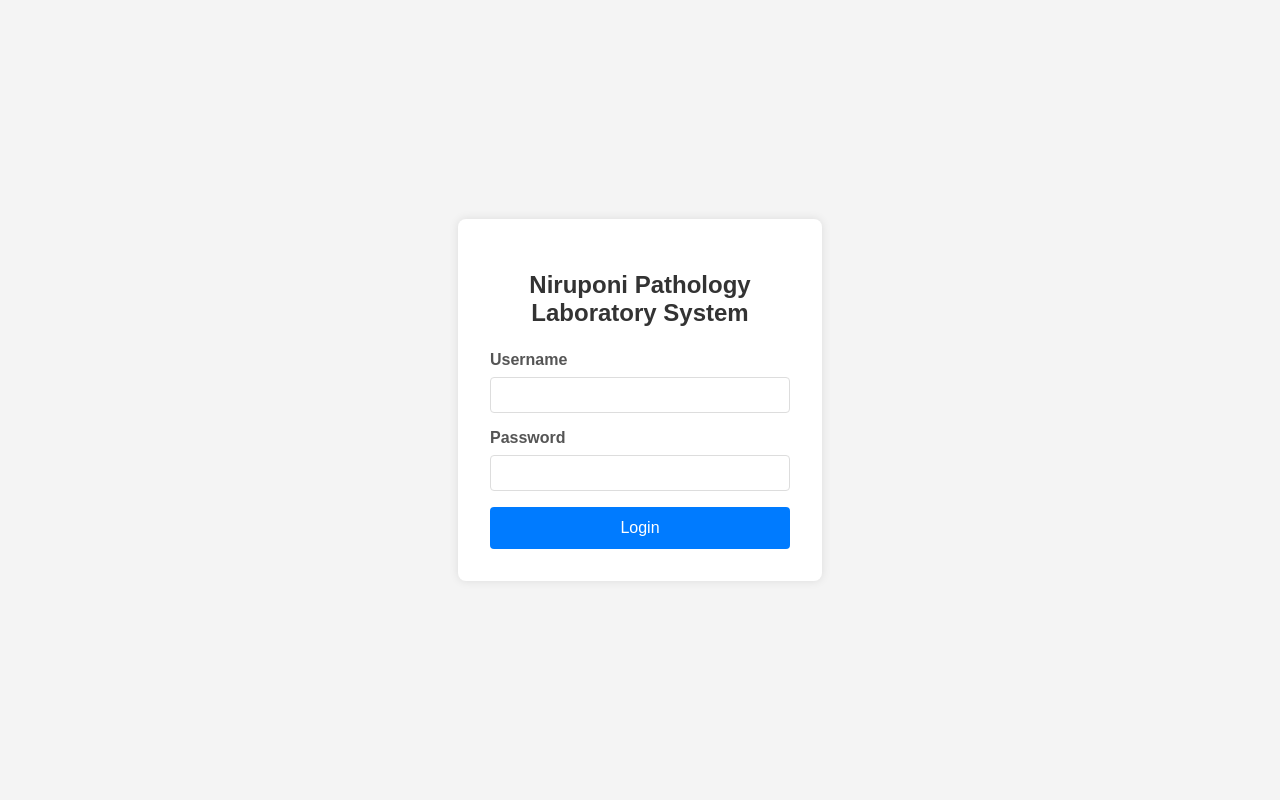
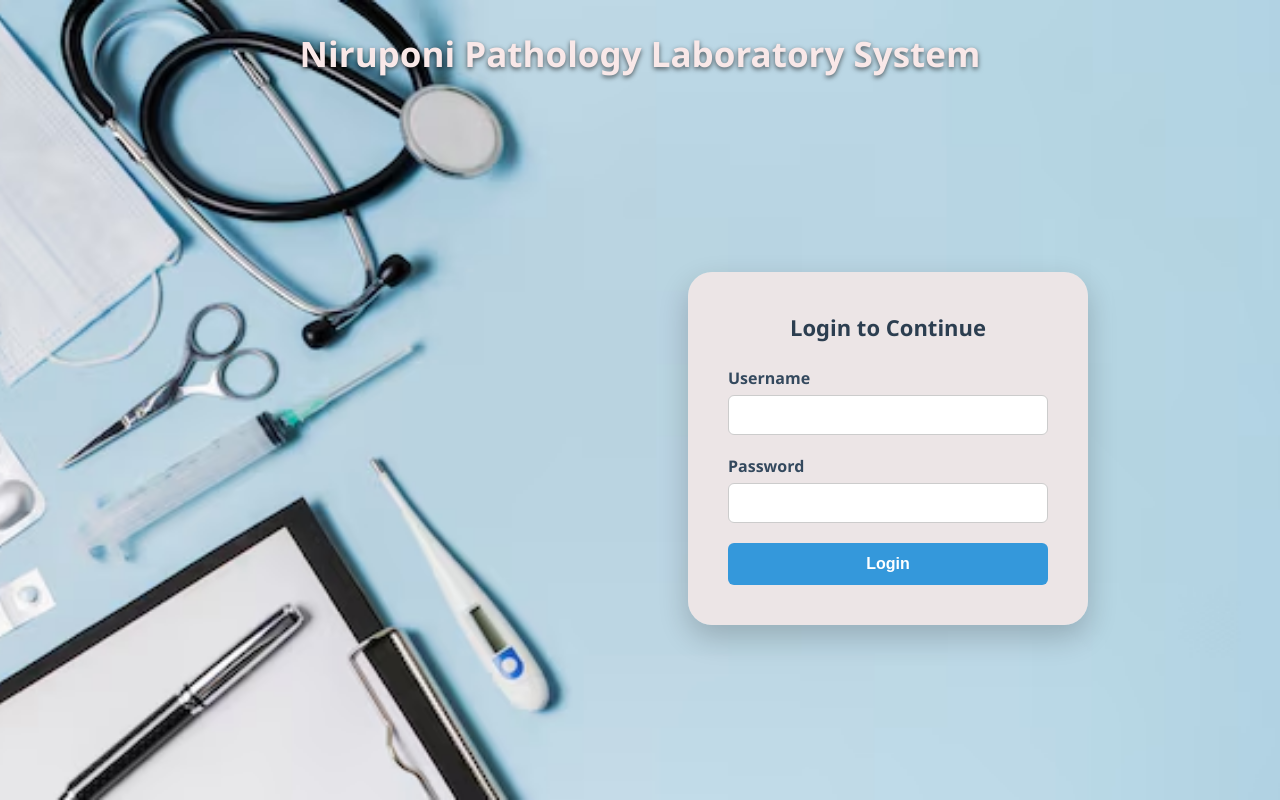
Before and after one commit to Sharif1023/Diagnostic-System, a PHP site: page / in a window 1280 px wide. Run offline with PHP 8.4, Linux system fonts and the light colour scheme.

Commit message:
loginpage

```diff
--- a/NPL/index.php
+++ b/NPL/index.php
@@ -58,28 +58,154 @@ if (!isset($_SESSION['csrf_token'])) {
 <!DOCTYPE html>
 <html lang="en">
 <head>
-    <meta charset="UTF-8">
-    <meta name="viewport" content="width=device-width, initial-scale=1.0">
+  <meta charset="UTF-8" />
+  <meta name="viewport" content="width=device-width, initial-scale=1.0"/>
   <title>Niruponi Pathology Laboratory System - Login</title>
-    <link rel="stylesheet" href="assets/css/style.css">
+  <style>
+    * {
+      box-sizing: border-box;
+      margin: 0;
+      padding: 0;
+    }
+
+    body {
+      font-family: 'Segoe UI', sans-serif;
+      background: url('assets/image/dia-bg.avif') no-repeat center center/cover;
+      height: 100vh;
+      display: flex;
+      flex-direction: column;
+    }
+
+    .header {
+      text-align: center;
+      padding: 30px 20px 20px;
+      color: #f9e8e8ff;
+      text-shadow: 0 2px 5px rgba(0,0,0,0.6);
+      font-size: 35px;
+      font-weight: bold;
+    }
+
+    .main-container {
+  flex: 1;
+  display: flex;
+  justify-content: flex-end;
+  align-items: center;
+  padding: 40px;
+  padding-right: 15%;
+}
+
+
+    .login-panel {
+      background: rgba(239, 230, 230, 0.96);
+      padding: 40px;
+      border-radius: 24px;
+      box-shadow: 0 12px 30px rgba(0,0,0,0.2);
+      max-width: 400px;
+      width: 100%;
+    }
+
+    .login-panel h2 {
+      color: #2c3e50;
+      margin-bottom: 25px;
+      font-size: 22px;
+      text-align: center;
+    }
+
+    .form-group {
+      margin-bottom: 20px;
+    }
+
+    .form-group label {
+      display: block;
+      margin-bottom: 6px;
+      font-weight: 600;
+      color: #34495e;
+    }
+
+    .form-group input {
+      width: 100%;
+      padding: 10px 14px;
+      border: 1px solid #ccc;
+      border-radius: 6px;
+      font-size: 16px;
+      transition: border-color 0.3s;
+    }
+
+    .form-group input:focus {
+      border-color: #3498db;
+      outline: none;
+    }
+
+    .error {
+      background-color: #ffe6e6;
+      border: 1px solid #e74c3c;
+      color: #e74c3c;
+      padding: 10px;
+      border-radius: 6px;
+      margin-bottom: 20px;
+      text-align: center;
+    }
+
+    button[type="submit"] {
+      width: 100%;
+      background: #3498db;
+      color: #fff;
+      padding: 12px;
+      border: none;
+      border-radius: 6px;
+      font-size: 16px;
+      font-weight: 600;
+      cursor: pointer;
+      transition: background 0.3s ease-in-out;
+    }
+
+    button[type="submit"]:hover {
+      background: #2980b9;
+    }
+
+    @media (max-width: 768px) {
+      .main-container {
+        justify-content: center;
+        padding: 20px;
+      }
+
+      .header {
+        font-size: 22px;
+        padding-top: 20px;
+      }
+
+      .login-panel {
+        padding: 30px 20px;
+      }
+    }
+  </style>
 </head>
-<body class="login-page">
-    <div class="login-container">
-        <h2>Niruponi Pathology Laboratory System</h2>
+<body>
+
+  <div class="header">
+    Niruponi Pathology Laboratory System
+  </div>
+
+  <div class="main-container">
+    <div class="login-panel">
+      <h2>Login to Continue</h2>
       <?php if (isset($error)): ?>
         <div class="error"><?php echo htmlspecialchars($error); ?></div>
       <?php endif; ?>
+
       <form method="POST" action="">
         <div class="form-group">
           <label for="username">Username</label>
-                <input type="text" id="username" name="username" required>
+          <input type="text" id="username" name="username" required />
         </div>
         <div class="form-group">
           <label for="password">Password</label>
-                <input type="password" id="password" name="password" required>
+          <input type="password" id="password" name="password" required />
         </div>
         <button type="submit">Login</button>
       </form>
     </div>
+  </div>
+
 </body>
 </html>
--- a/NPL/pages/report/new_report.php
+++ b/NPL/pages/report/new_report.php
@@ -217,6 +217,8 @@ if ($_SERVER['REQUEST_METHOD'] === 'POST') {
                 $dashboard_url = '/NPL/pages/user/admin_dashboard.php';
             }
             ?>
+
+
             <a href="<?php echo $dashboard_url; ?>" class="btn btn-back">
                 <svg width="16" height="16" viewBox="0 0 24 24" fill="none" stroke="currentColor" stroke-width="2" stroke-linecap="round" stroke-linejoin="round">
                     <path d="M19 12H5M12 19l-7-7 7-7"/>
```
Also changed, not shown: NPL/assets/image/dia-bg.avif (added), NPL/assets/image/diagnostic-bg.avif (added), 1 other file. Lines whose indentation alone changed are shown as unchanged.
